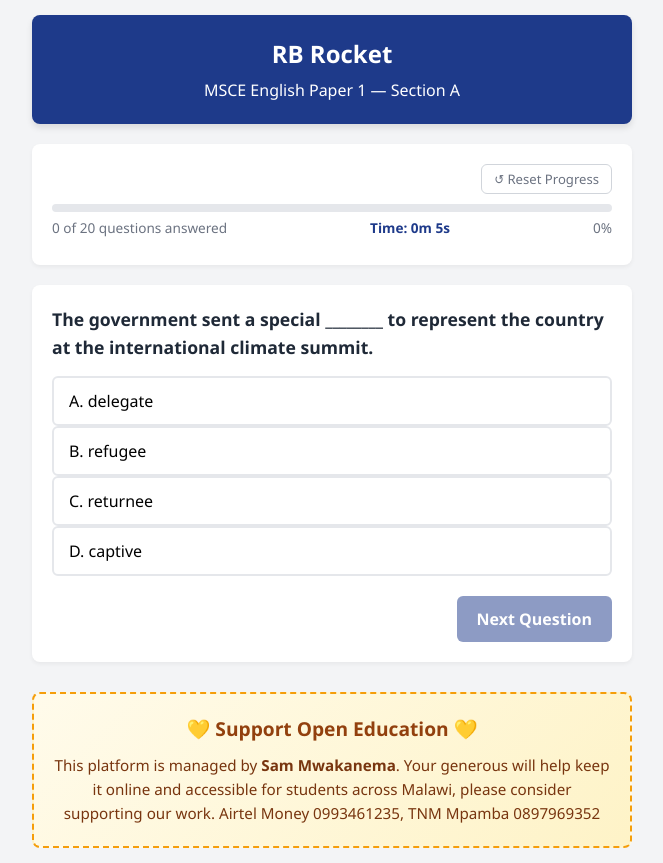
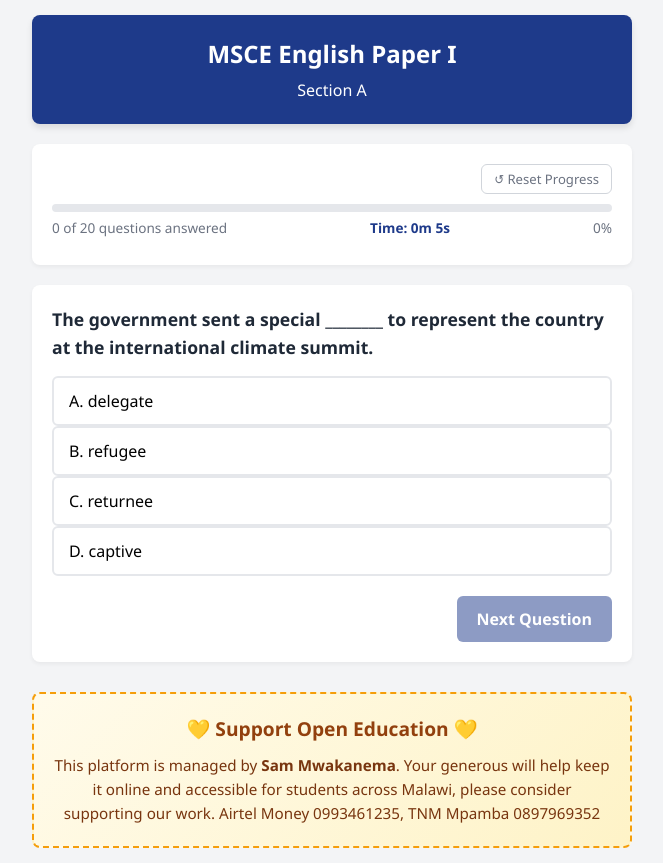
Before and after one commit to samuelmwakanema/englishpaper1, a plain HTML site: page index.html in a window 1280 px wide. Shown: the whole page, without its empty margins (308-971 px from the left). Drawn offline with Linux system fonts and the light colour scheme.

Commit message:
Update index.html

```diff
--- a/index.html
+++ b/index.html
@@ -81,8 +81,8 @@
 
 <div class="container">
     <header>
-        <h1>RB Rocket</h1>
-        <p>MSCE English Paper 1 — Section A</p>
+        <h1>MSCE English Paper I</h1>
+        <p>Section A</p>
     </header>
 
     <div class="card">
@@ -138,7 +138,7 @@
                 ⏱️ Session completed in <span id="session-time-spent">0 seconds</span>!
             </p>
             <p style="margin-bottom: 12px; text-align: center; font-weight: 600;">Great work — keep going, there are more questions waiting!</p>
-            <p>This quiz is provided entirely free by the <strong>RB Rocket</strong>. If it helped you today, please consider supporting us to keep the page running:</p>
+            <p>This quiz is provided entirely free by <strong>Sam Mwakanema</strong>. If it helped you today, please consider supporting us to keep the page running:</p>
             <div style="margin-top: 15px; background: #fffbeb; border: 1px solid #fde68a; border-radius: 6px; padding: 12px; text-align: center;">
                 <a href="https://give.paychangu.com/dc-x8nfui" target="_blank" style="color: var(--primary); font-weight: bold; text-decoration: underline;">
                     Support Sam Mwakanema's Open Access Initiatives
```
